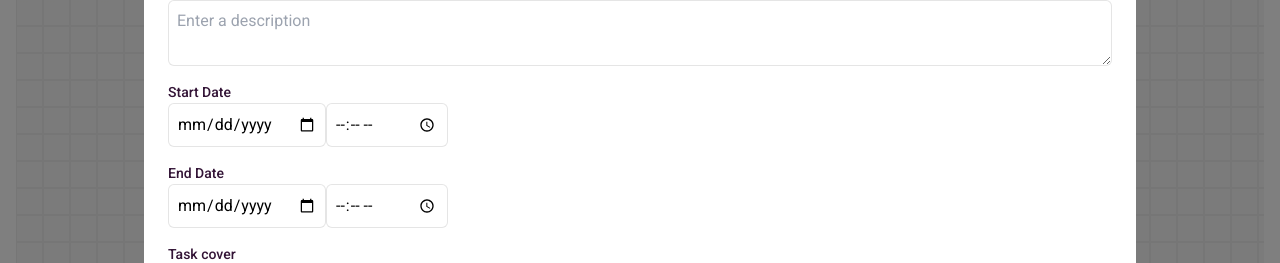
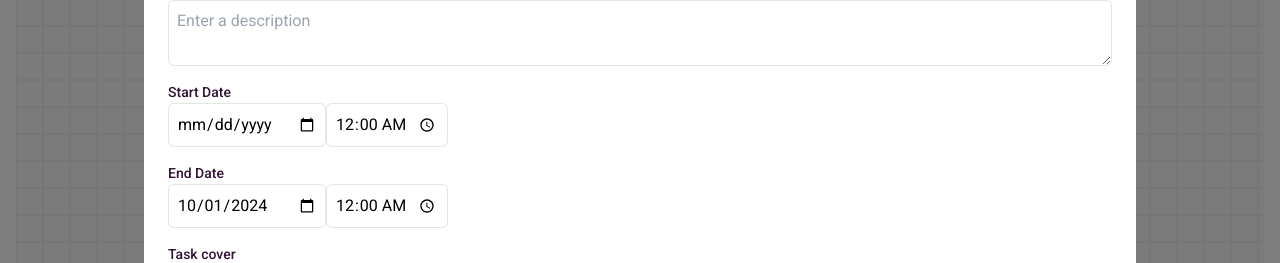
Before and after one commit to amiranda1911/project-manager-v2, a React (Vite) app: page /kanban in a window 1280 px wide. Both pictures are taken after a click on the button 444 px from the left and 145 px from the top of the page. Shown: the part 233-496 px from the top of the page. Built offline with nearby package versions, Linux system fonts and the light colour scheme; data requests are answered from the project's data file.

Commit message:
fix: start date values

```diff
--- a/src/Components/CreationModal.tsx
+++ b/src/Components/CreationModal.tsx
@@ -17,11 +17,10 @@ const CreationModal = ({closeDispatch}: CreationModalProps) => {
 	const [title, setTitle] = useState<string>("")
 	const [status, setStatus] = useState<Status>(Status.ToDo)
 	const [description, setDescription] = useState<string>("")
-	const [startDate, setStartDate] = useState<string>(`${now.getFullYear()}-${now.getMonth()}-${now.getDay()}`)
-	console.log(startDate)
-	const [startTime, setStartTime] = useState<string>("")
-	const [endDate, setEndDate] = useState<string>("")
-	const [endTime, setEndTime] = useState<string>("")
+	const [startDate, setStartDate] = useState<string>(`${now.getFullYear()}-${now.getMonth()}-${String(now.getDay()).padStart(2, '0')}`)
+	const [startTime, setStartTime] = useState<string>("00:00")
+	const [endDate, setEndDate] = useState<string>(`${now.getFullYear()}-${now.getMonth()}-${String(now.getDay() + 1).padStart(2, '0')}`)
+	const [endTime, setEndTime] = useState<string>("00:00")
 	const [priority, setPriority] = useState<Priority>(Priority.Low)
 
 	const handleSubmit = (e: React.FormEvent<HTMLFormElement>) => {
```
